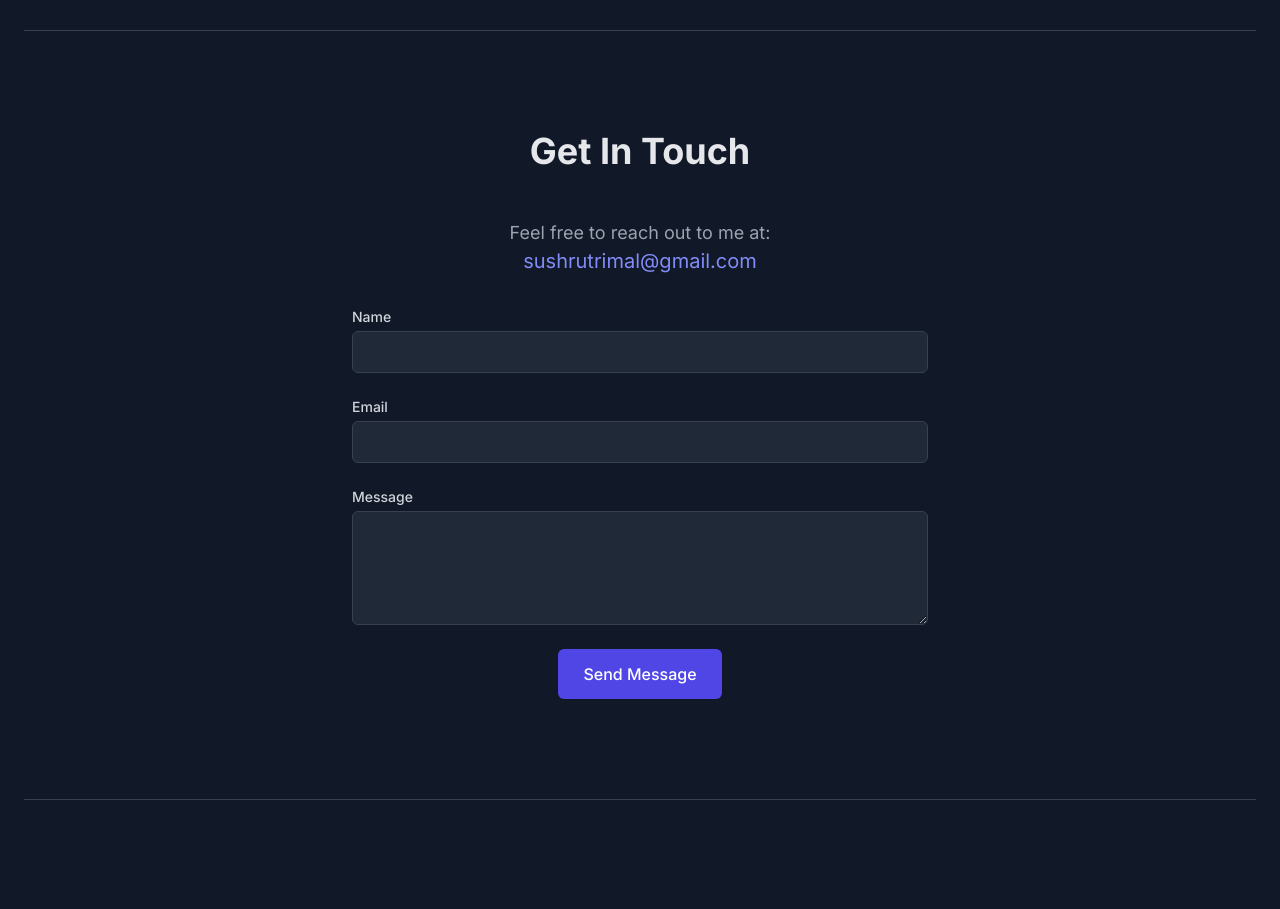
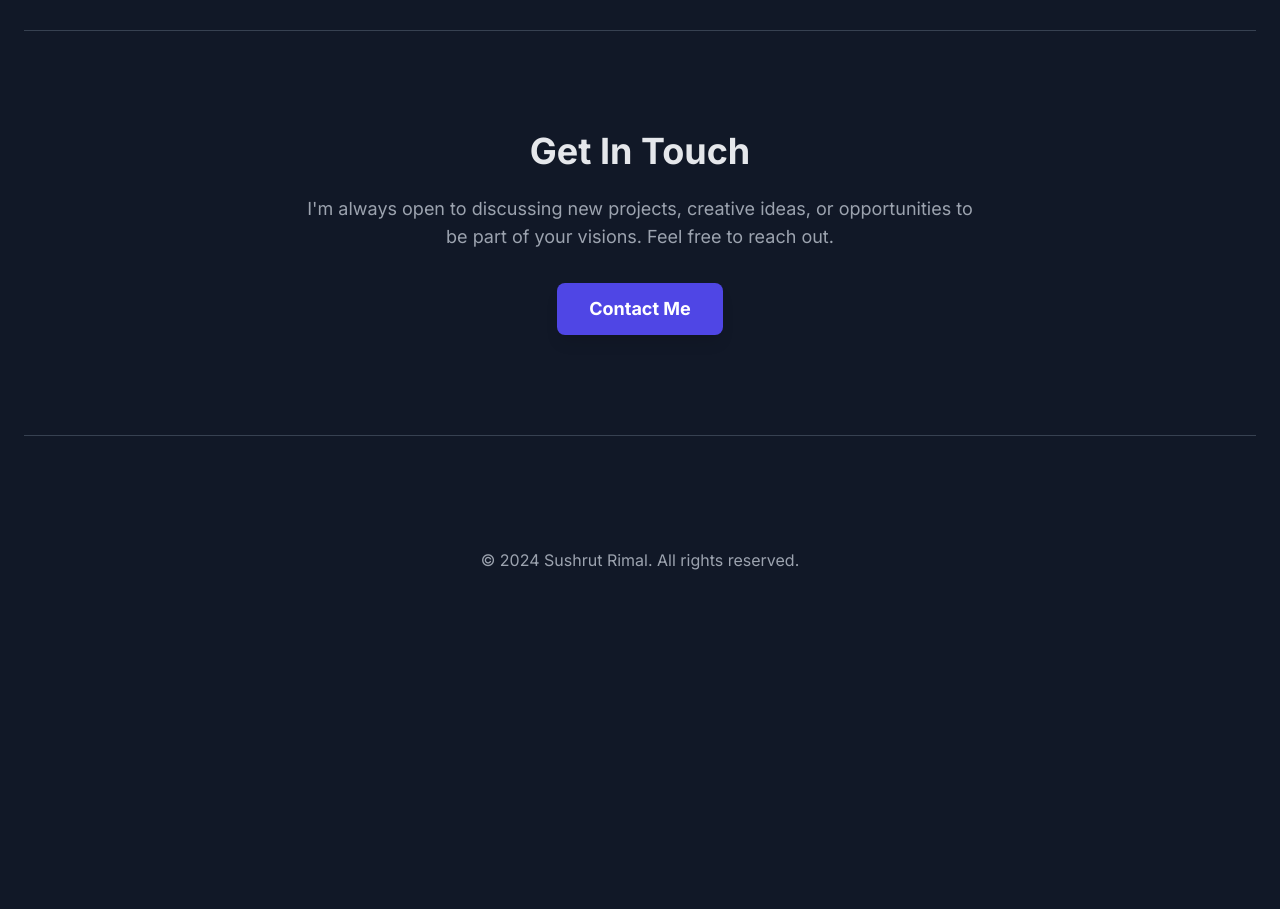
Before and after one commit to rimal12sushrut/portfolio-website, a plain HTML site: page index.html in a window 1280 px wide. Shown: the part 2360-3269 px from the top of the page. After the commit the page ends 2964 px from the top, so only its background shows below. Drawn offline with nearby package versions, Linux system fonts and the light colour scheme; animation ran at ten frames a second.

Commit message:
contact changes

```diff
--- a/index.html
+++ b/index.html
@@ -142,31 +142,14 @@
 
         <!-- Contact Section -->
         <section id="contact" class="section">
-            <h2 class="text-4xl font-bold text-center mb-12">Get In Touch</h2>
-            <div class="max-w-xl mx-auto">
-                <div class="text-center mb-8">
-                    <p class="text-lg text-gray-400">Feel free to reach out to me at:</p>
-                    <a href="mailto:sushrutrimal@gmail.com" class="text-xl text-indigo-400 hover:text-indigo-300">sushrutrimal@gmail.com</a>
-                </div>
-                <form action="#" method="POST" class="space-y-6">
-                    <div>
-                        <label for="name" class="block text-sm font-medium text-gray-300">Name</label>
-                        <input type="text" name="name" id="name" class="mt-1 block w-full bg-gray-800 border border-gray-700 rounded-md py-2 px-3 text-white focus:outline-none focus:ring-indigo-500 focus:border-indigo-500">
-                    </div>
-                    <div>
-                        <label for="email" class="block text-sm font-medium text-gray-300">Email</label>
-                        <input type="email" name="email" id="email" class="mt-1 block w-full bg-gray-800 border border-gray-700 rounded-md py-2 px-3 text-white focus:outline-none focus:ring-indigo-500 focus:border-indigo-500">
-                    </div>
-                    <div>
-                        <label for="message" class="block text-sm font-medium text-gray-300">Message</label>
-                        <textarea name="message" id="message" rows="4" class="mt-1 block w-full bg-gray-800 border border-gray-700 rounded-md py-2 px-3 text-white focus:outline-none focus:ring-indigo-500 focus:border-indigo-500"></textarea>
-                    </div>
-                    <div class="text-center">
-                        <button type="submit" class="inline-flex justify-center py-3 px-6 border border-transparent shadow-sm text-base font-medium rounded-md text-white bg-indigo-600 hover:bg-indigo-700 focus:outline-none focus:ring-2 focus:ring-offset-2 focus:ring-indigo-500">
-                            Send Message
-                        </button>
-                    </div>
-                </form>
+            <div class="text-center">
+                <h2 class="text-4xl font-bold text-center mb-6">Get In Touch</h2>
+                <p class="max-w-2xl mx-auto text-lg text-gray-400 mb-8">
+                    I'm always open to discussing new projects, creative ideas, or opportunities to be part of your visions. Feel free to reach out.
+                </p>
+                <a href="mailto:sushrutrimal@gmail.com" class="inline-block bg-indigo-600 text-white font-semibold py-3 px-8 rounded-lg hover:bg-indigo-700 transition duration-300 text-lg shadow-lg">
+                    Contact Me
+                </a>
             </div>
         </section>
     </div>
```
